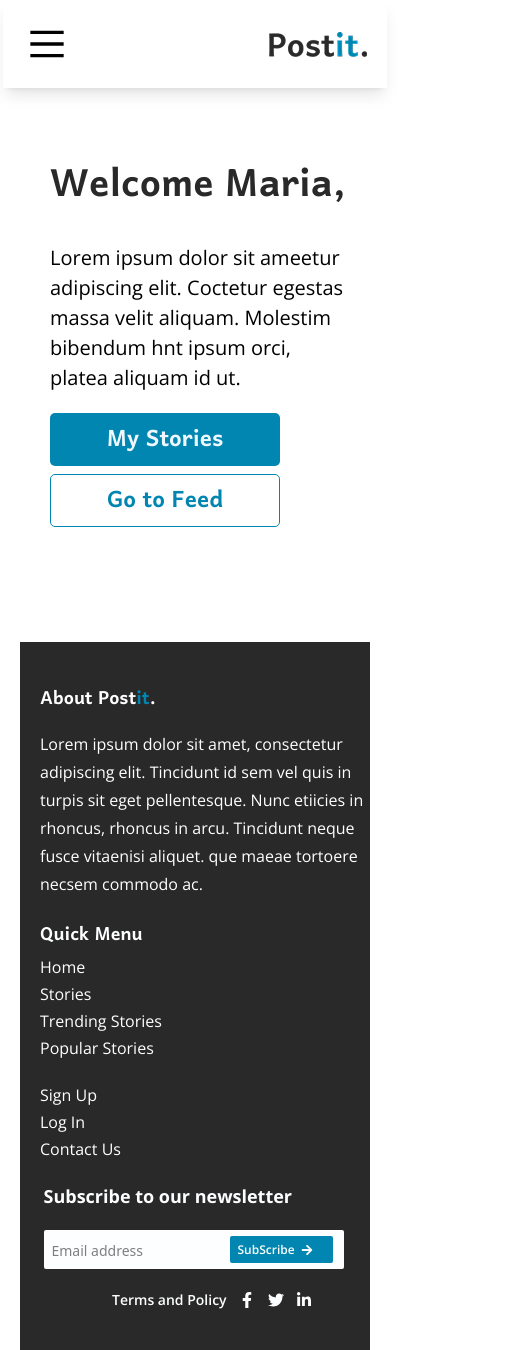
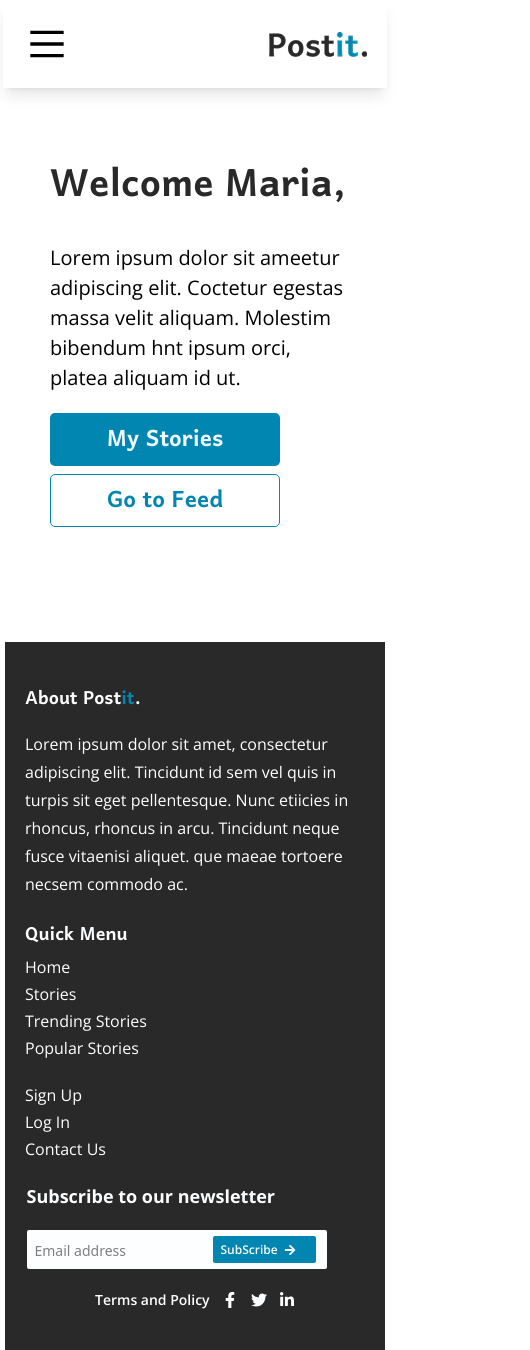
Before and after one commit to YounQsheyex/PostIt-Front-End, a React (Vite) app: page /welcome in a window 390 px wide. Shown: the whole page, 530 px wide, since content can reach past the window. Built offline with nearby package versions, Linux system fonts and the light colour scheme.

Commit message:
feat:updated mobile view

```diff
--- a/src/components/Footer.jsx
+++ b/src/components/Footer.jsx
@@ -6,10 +6,10 @@ import { FaArrowRight } from "react-icons/fa";
 
 const Footer = () => {
   return (
-    <div className="w-[350px] mx-auto lg:w-full bg-[#292929] mt-10">
-      <div className="w-sm lg:w-[1240px] mx-auto py-10">
+    <div className="w-[380px] mx-auto lg:w-full bg-[#292929] mt-10">
+      <div className="w-full lg:w-[1240px] mx-auto py-10">
         <div className="flex flex-col lg:flex lg:flex-row justify-between items-center">
-          <div className="w-sm px-5 lg:px-0 lg:w-[427px]">
+          <div className="w-full px-5 lg:px-0 lg:w-[427px]">
             <h1 className="font-[700] font-[harmattan] text-[24px] text-[#ffffff]">
               About Post
               <span className="font-[700] text-[24px] text-[#0086b0]">it</span>.
@@ -21,7 +21,7 @@ const Footer = () => {
               que maeae tortoere necsem commodo ac.
             </p>
           </div>
-          <div className="w-sm lg:w-[290px] px-5 lg:px-0 mt-5 lg:mt-0">
+          <div className="w-full lg:w-[290px] px-5 lg:px-0 mt-5 lg:mt-0">
             <h1 className="font-[700] font-[harmattan] text-[24px] text-[#fdfeff]">
               Quick Menu
             </h1>
--- a/src/components/HeroLoggedIn.jsx
+++ b/src/components/HeroLoggedIn.jsx
@@ -14,7 +14,7 @@ const HeroLoggedIn = () => {
             massa velit aliquam. Molestim bibendum hnt ipsum orci, platea
             aliquam id ut.
           </p>
-          <div className="mt-5 w-[480px] flex flex-col lg:flex lg:flex-row lg:justify-between lg:items-center gap-2 lg:gap-0 ">
+          <div className="mt-5 w-[280px] lg:w-[480px] flex flex-col lg:flex lg:flex-row lg:justify-between lg:items-center gap-2 lg:gap-0 ">
             <button className="w-[230px] h-[53px] rounded-[5px] bg-[#0086b0] font-[700] text-[30px] font-[harmattan] text-[#f0f8ff] cursor-pointer">
               My Stories
             </button>
```
